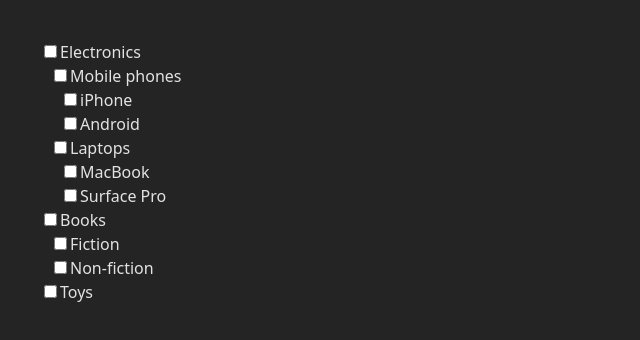
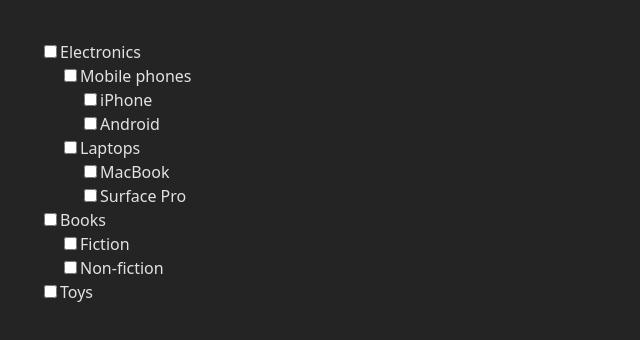
Before and after one commit to kAshish06/components, a React (Vite) app: page / in a window 1280 px wide. Shown: the top 340 px of the page, without its empty margins (0-640 px from the left). Built offline with nearby package versions, Linux system fonts and the light colour scheme.

Commit message:
Fixed logical issue with Tree component

```diff
--- a/src/components/Tree.tsx
+++ b/src/components/Tree.tsx
@@ -19,79 +19,73 @@
 
 const flattenData = (
   list: Data[],
+  selectedIds: number[],
   depth = 0,
   parentId: number | null | undefined = null
-): Omit<FlatData, "checked">[] => {
+): { result: FlatData[]; childMap: Map<number, number[]> } => {
   const result = [];
-  for (let i = 0; i < list.length; i++) {
-    const listNode = list[i];
-    const node: Omit<FlatData, "checked"> = {
+  let nodeChildMap = new Map<number, number[]>();
+  for (const listNode of list) {
+    let checkedStatus: boolean | "indeterminate" = selectedIds.includes(
+      listNode.id
+    );
+    let flatChildData: FlatData[] = [];
+    if (listNode.children?.length) {
+      const { result: childResult, childMap } = flattenData(
+        listNode.children,
+        selectedIds,
+        depth + 1,
+        listNode.id
+      );
+      nodeChildMap.set(listNode.id, [...childResult.map((item) => item.id)]);
+      nodeChildMap = new Map([...nodeChildMap, ...childMap]);
+      const checked = childResult.filter((child) => child.checked)?.length;
+      checkedStatus =
+        checked === childResult.length
+          ? true
+          : checked === 0
+          ? false
+          : "indeterminate";
+      flatChildData = childResult;
+    }
+    const node: FlatData = {
       id: listNode.id,
       name: listNode.name,
       depth: depth,
       parentId: parentId,
+      checked: checkedStatus,
     };
-    result.push(node);
-    if (listNode.children?.length) {
-      result.push(...flattenData(listNode.children, depth + 1, listNode.id));
-    }
+    result.push(node, ...flatChildData);
   }
-  return result;
+  return { result, childMap: nodeChildMap };
 };
-const transformData = (list: Data[], selectedIds: number[]): FlatData[] => {
-  return flattenData(list).map((item) => {
-    return {
-      ...item,
-      checked: selectedIds.includes(item.id),
-    };
-  });
-};
-const findChildren = (list: FlatData[], node: FlatData): number[] => {
-  const children = [];
-  const queue = [node.id];
-  while (queue.length) {
-    const current = queue.shift();
-    const desc = list
-      .filter((item) => item.parentId === current)
-      .map((item) => item.id);
-    children.push(...desc);
-    queue.push(...desc);
-  }
-  return children;
-};
-const getAncestors = (
-  list: FlatData[],
-  node: FlatData | undefined
-): number[] | [] => {
-  const ancestors = [];
-  while (node) {
-    if (node.parentId) {
-      ancestors.push(node.parentId);
-    }
-    node = list.find((item) => item.id === node?.parentId);
-  }
-  return ancestors;
-};
-
-// const getParentsStatus = () => {};
 
 export default function Tree({ data }: Props) {
   const [selectedIds, setSelectedIds] = React.useState<number[]>([]);
 
-  const transformedData = React.useMemo<FlatData[]>((): FlatData[] => {
-    return transformData(data, selectedIds);
+  const { result: transformedData, childMap } = React.useMemo(() => {
+    return flattenData(data, selectedIds);
   }, [selectedIds, data]);
 
   const handleChange = (node: FlatData) => {
-    const children = findChildren(transformedData, node);
+    const children = childMap.get(node.id) || [];
+    let newSelectedIds: number[] = [];
     if (!node.checked) {
-      const newSelectedIds = new Set([...selectedIds, node.id, ...children]);
-      setSelectedIds([...newSelectedIds]);
+      const ids = new Set([...selectedIds, node.id, ...children]);
+      newSelectedIds = [...ids];
     } else {
-      const newSelectedIds = selectedIds.filter(
+      newSelectedIds = selectedIds.filter(
         (id) => ![...children, node.id].includes(id)
       );
-      setSelectedIds(newSelectedIds);
+    }
+    setSelectedIds(newSelectedIds);
+  };
+  const indeterminateHandler = (
+    el: HTMLInputElement | null,
+    item: FlatData
+  ) => {
+    if (el) {
+      el.indeterminate = item.checked === "indeterminate";
     }
   };
   if (!data || data.length === 0) {
@@ -101,15 +95,17 @@
     <div className="checkboxtree-container">
       {transformedData.map((item) => {
         return (
-          <div style={{ marginLeft: `${10 * item.depth}px` }} key={item.id}>
+          <div style={{ marginLeft: `${20 * item.depth}px` }} key={item.id}>
             <input
+              id={`tree-checkbox-${item.id}`}
               type="checkbox"
               checked={typeof item.checked === "boolean" ? item.checked : false}
               onChange={() => {
                 handleChange(item);
               }}
+              ref={(el) => indeterminateHandler(el, item)}
             />
-            <span>{item.name}</span>
+            <label htmlFor={`tree-checkbox-${item.id}`}>{item.name}</label>
           </div>
         );
       })}
```
